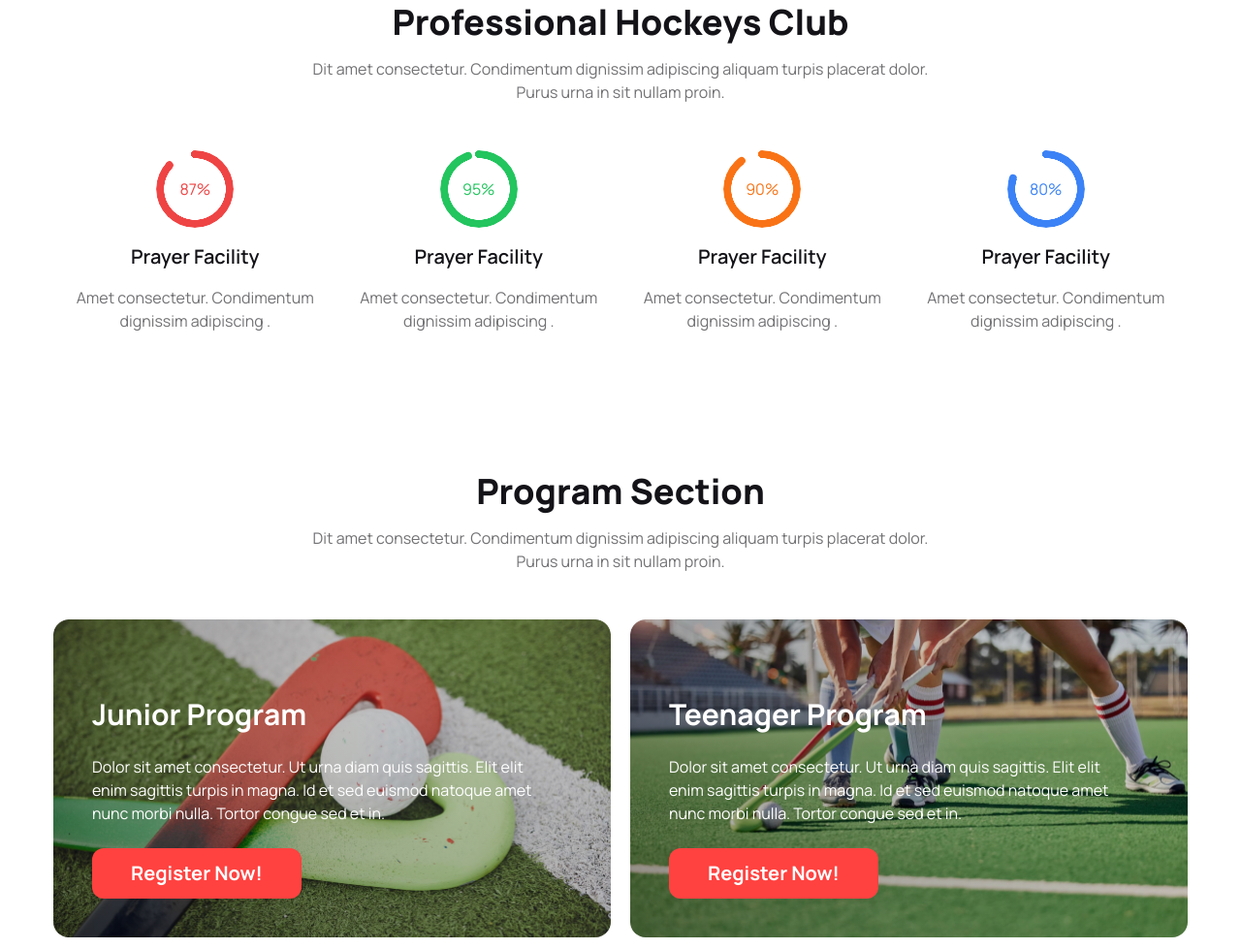
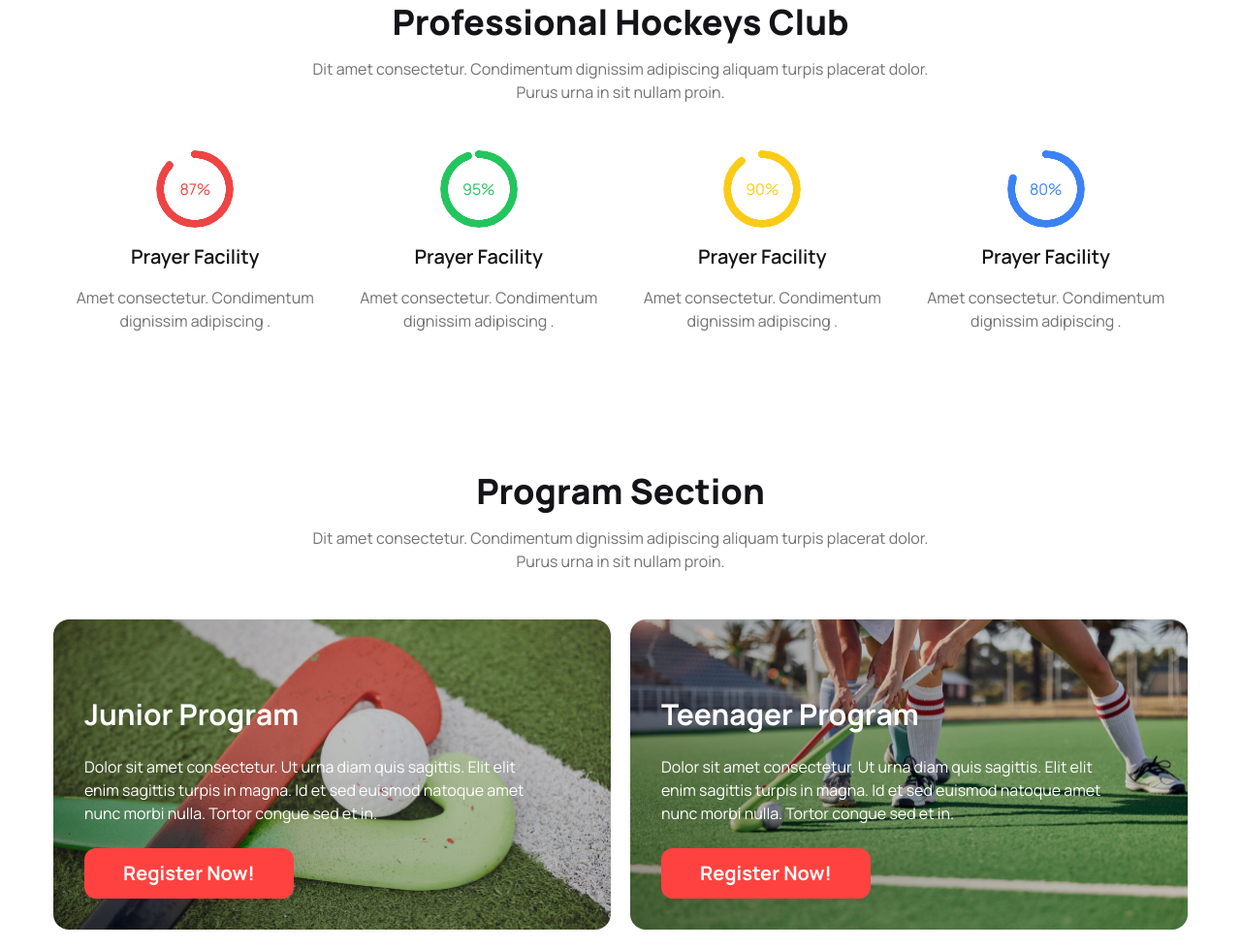
Before and after one commit to RUHULAMIN2024/assignment_3, a plain HTML site: page index.html in a window 1280 px wide. Shown: the part 753-1732 px from the top of the page at 97% size. Drawn offline with nearby package versions, Linux system fonts and the light colour scheme.

Commit message:
last & final commit

```diff
--- a/index.html
+++ b/index.html
@@ -128,7 +128,7 @@
                         <p>Amet consectetur. Condimentum dignissim adipiscing .</p>
                     </div>
                     <div class="text-center space-y-4 mt-12 mx-10 md:mx-0">
-                        <div class="radial-progress text-orange-500" style="--value:90;" role="progressbar">90%</div>
+                        <div class="radial-progress text-yellow-400" style="--value:90;" role="progressbar">90%</div>
                         <h4 class="text-xl font-semibold">Prayer Facility</h4>
                         <p>Amet consectetur. Condimentum dignissim adipiscing .</p>
                     </div>
@@ -149,21 +149,21 @@
                 <p>Dit amet consectetur. Condimentum dignissim adipiscing aliquam turpis placerat dolor. Purus urna in sit nullam proin. </p>
             </div>
             <div class="grid grid-cols-1 md:grid-cols-2 gap-5 my-8">
-                <div class="rounded-2xl p-10 mt-4 md:pt-20  md:pr-16 bg-cover bg-[linear-gradient(45deg,rgba(0,0,0,0.4),rgba(0,0,0,0.1)),url(images/2.png)]">
+                <div class="rounded-2xl p-8 mt-4 md:pt-20  md:pr-16 bg-cover bg-[linear-gradient(45deg,rgba(0,0,0,0.4),rgba(0,0,0,0.1)),url(images/2.png)]">
                     <div class="space-y-6">
                         <h3 class="text-3xl font-bold text-white">Junior Program</h3>
                         <p class="text-white">Dolor sit amet consectetur. Ut urna diam quis sagittis. Elit elit enim sagittis turpis in magna. Id et sed euismod natoque amet nunc morbi nulla. Tortor congue sed et in.</p>
                         <button class="bg-[#ff4240] text-white font-bold text-xl px-10 py-3 rounded-xl">Register Now!</button>
                     </div>
                 </div>
-                <div class="rounded-2xl p-10 mt-4 md:pt-20  md:pr-16 bg-cover bg-[linear-gradient(45deg,rgba(0,0,0,0.4),rgba(0,0,0,0.1)),url(images/3.png)]">
+                <div class="rounded-2xl p-8 mt-4 md:pt-20  md:pr-16 bg-cover bg-[linear-gradient(45deg,rgba(0,0,0,0.4),rgba(0,0,0,0.1)),url(images/3.png)]">
                     <div class="space-y-6">
                         <h3 class="text-3xl font-bold text-white">Teenager Program</h3>
                         <p class="text-white">Dolor sit amet consectetur. Ut urna diam quis sagittis. Elit elit enim sagittis turpis in magna. Id et sed euismod natoque amet nunc morbi nulla. Tortor congue sed et in.</p>
                         <button class="bg-[#ff4240] font-bold text-white text-xl px-10 py-3 rounded-xl">Register Now!</button>
                     </div>
                 </div>
-                <div class="rounded-2xl bg-cover md:col-span-2 mt-4 p-10 bg-cover bg-[linear-gradient(45deg,rgba(0,0,0,0.4),rgba(0,0,0,0.1)),url(images/4.png)]">
+                <div class="rounded-2xl bg-cover md:col-span-2 mt-4 p-8 bg-cover bg-[linear-gradient(45deg,rgba(0,0,0,0.4),rgba(0,0,0,0.1)),url(images/4.png)]">
                     <div class="space-y-6 md:w-1/2 md:mt-28">
                         <h3 class="text-3xl font-bold text-white">Professional Program</h3>
                         <p class="text-white">Dolor sit amet consectetur. Ut urna diam quis sagittis. Elit elit enim sagittis turpis in magna. Id et sed euismod natoque amet nunc morbi nulla. Tortor congue sed et in.</p>
```
